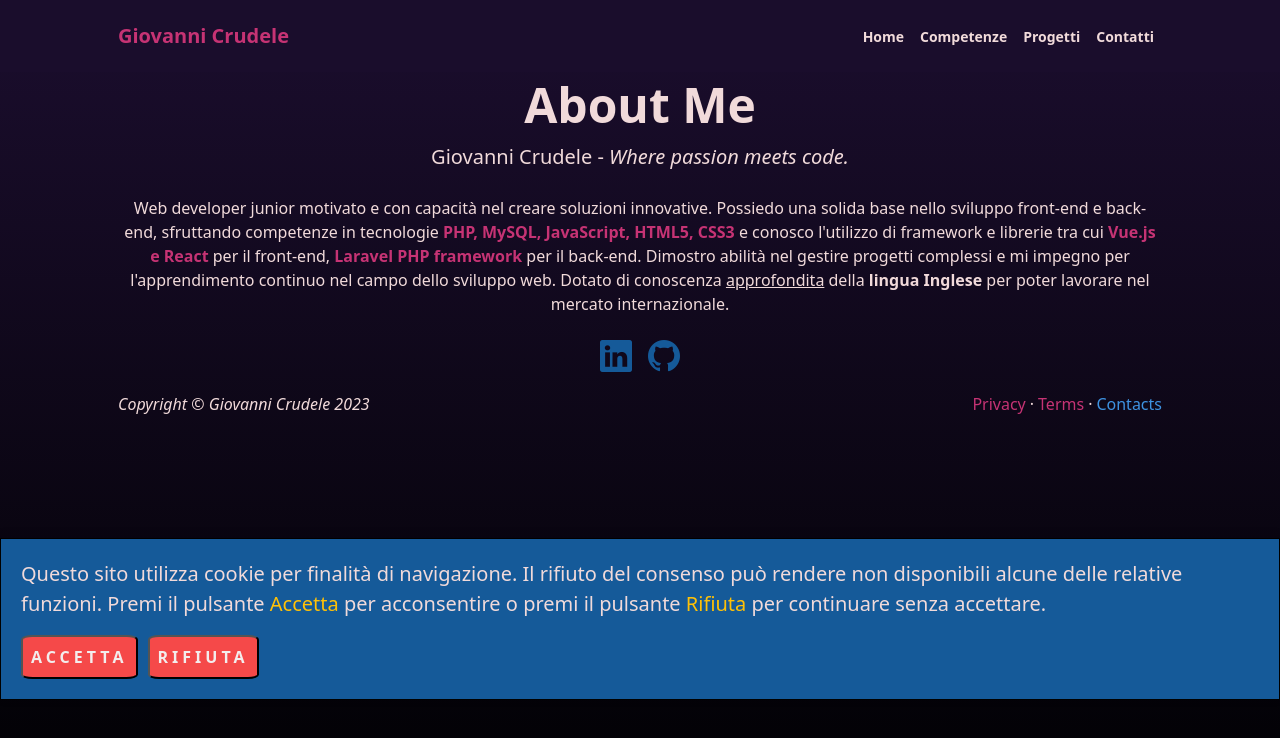
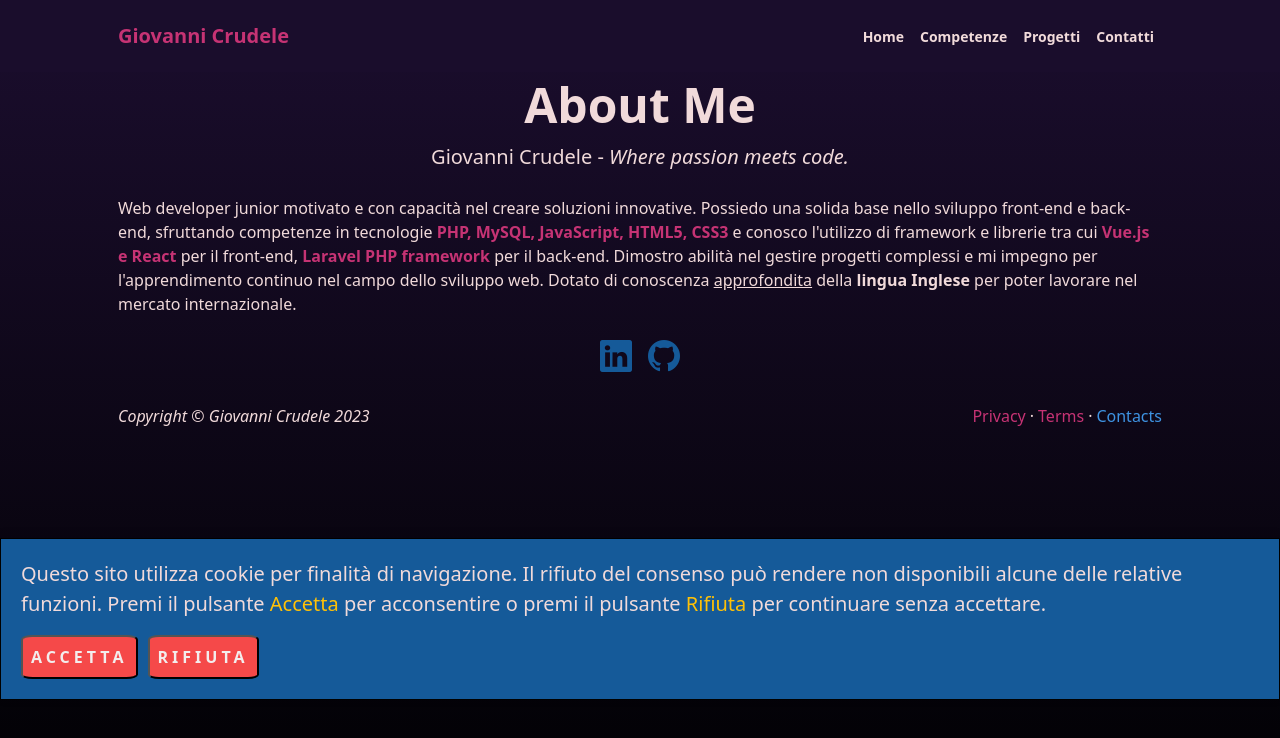
Before and after one commit to JarielGFox/neonsunset, a Vue app: page /about in a window 1280 px wide. Shown: the top 738 px of the page. Built offline with nearby package versions, Linux system fonts and the light colour scheme.

Commit message:
final v1

```diff
--- a/src/components/Footer.vue
+++ b/src/components/Footer.vue
@@ -2,7 +2,7 @@
 </script>
 
 <template>
-    <footer class="mt-auto py-2">
+    <footer class="mt-auto py-4">
         <div class="container px-5">
             <div class="row align-items-center justify-content-between flex-column flex-sm-row">
                 <div class="col-auto">
--- a/src/components/resume/Education.vue
+++ b/src/components/resume/Education.vue
@@ -13,7 +13,7 @@ export default {
         <div class="card shadow border-0 rounded-4 mt-4 mb-5">
             <div class="card-body p-5">
                 <div class="row align-items-center gx-5">
-                    <div class="col text-left fs-5 mb-4 mb-lg-0">
+                    <div class="col text-justify fs-5 mb-4 mb-lg-0">
                         <div class="bg-light p-4 rounded-4">
                             <div class="text-secondary fw-bolder mb-2">Dic 2023 - Mar 2024</div>
                             <div class="mb-2">
--- a/src/components/resume/Work.vue
+++ b/src/components/resume/Work.vue
@@ -7,7 +7,7 @@
         <div class="card shadow border-0 rounded-4 mb-5">
             <div class="card-body p-5">
                 <div class="row align-items-center gx-5">
-                    <div class="col text-left fs-5 mb-4 mb-lg-0">
+                    <div class="col text-justify fs-5 mb-4 mb-lg-0">
                         <div class="bg-light p-4 rounded-4">
                             <div class="text-primary fw-bolder mb-2">Mag 2023 - Presente</div>
                             <div class="small fw-bolder">Junior Web Developer</div>
--- a/src/views/About.vue
+++ b/src/views/About.vue
@@ -15,29 +15,33 @@ export default {
 <template>
   <section>
     <div class="container px-5">
-      <div class="row gx-5 justify-content-center">
-        <div class="col-xxl-8">
-          <div class="text-center text-pink-light my-1">
+      <div class="row gx-5">
+        <div class="col-md">
+          <div class="text-pink-light my-1 text-center">
             <h2 class="display-5 fw-bolder"><span class="text-gradient d-inline">About Me</span></h2>
             <p class="lead fw-light mb-4">Giovanni Crudele - <em>Where passion meets code.</em></p>
-            <p class="text-pink-light">Web developer junior motivato e con capacità nel creare soluzioni innovative.
+          </div>
+          <div class="text-pink-light my-1 text-justify">
+            <p class="text-pink-light text-justify">Web developer junior motivato e con capacità nel creare soluzioni
+              innovative.
               Possiedo una solida base nello sviluppo front-end e back-end, sfruttando competenze in tecnologie <span
                 class="text-pink"><strong> PHP, MySQL, JavaScript, HTML5, CSS3</strong></span> e conosco l'utilizzo di
               framework e librerie tra cui <span class="text-pink"><strong>Vue.js e React </strong></span> per il
               front-end, <span class="text-pink"><strong>Laravel PHP framework</strong></span> per il back-end.
               Dimostro abilità nel gestire progetti complessi e mi impegno per l'apprendimento continuo
               nel campo dello sviluppo web. Dotato di conoscenza <u>approfondita</u> della <strong>lingua
-                Inglese</strong> per poter lavorare nel mercato internazionale.</p>
-            <div class="d-flex w-100 gap-3 justify-content-center fs-2">
-              <a class="text-sea d-block" href="https://linkedin.com/in/giocrudele" title="Linkedin" target="_blank"><i
-                  class="bi bi-linkedin"></i>
-              </a>
-              <a class="text-sea d-block" href="https://github.com/JarielGFox" title="Github" target="_blank"><i
-                  class="bi bi-github"></i>
-              </a>
-            </div>
+                Inglese</strong> per poter lavorare nel mercato internazionale.
+            </p>
           </div>
         </div>
+      </div>
+      <div class="d-flex justify-content-center text-center fs-2 gap-3">
+        <a class="text-sea d-block" href="https://linkedin.com/in/giocrudele" title="Linkedin" target="_blank"
+          alt="Linkedin"><i class="bi bi-linkedin"></i>
+        </a>
+        <a class="text-sea d-block" href="https://github.com/JarielGFox" title="GitHub" target="_blank" alt="GitHub"><i
+            class="bi bi-github"></i>
+        </a>
       </div>
     </div>
   </section>
--- a/src/views/Contacts.vue
+++ b/src/views/Contacts.vue
@@ -14,7 +14,7 @@ export default {
 
 <template>
     <section class="py-0">
-        <div class="container-md px-5">
+        <div class="container-lg px-3">
             <!-- Contact Section-->
             <div class="bg-light rounded-4 py-3 px-4 px-md-2">
                 <div class="text-center mb-3">
--- a/src/views/Projects.vue
+++ b/src/views/Projects.vue
@@ -9,13 +9,15 @@ export default {
 
 <template>
     <!-- Projects Section-->
-    <section class="py-5">
-        <div class="container px-5 mb-5">
+    <section class="py-1">
+        <div class="container px-5 mb-3">
 
             <!-- Titolo Section -->
             <div class="text-center mb-5">
                 <h1 class="display-5 fw-bolder mb-0"><span class="text-pink-light d-inline">Progetti</span></h1>
+                <div class="text-light fs-5 mb-5">(Cliccare sui bottoni per espandere le sezioni)</div>
             </div>
+
 
             <!-- Collapse button 2024 -->
             <p class="d-flex justify-content-center gap-1">
@@ -282,7 +284,7 @@ export default {
     </section>
 
     <!-- Call to action section-->
-    <section class="py-5">
+    <section class="py-1">
         <div class="container px-5">
             <div class="text-center">
                 <h4 class="display-4 fw-bolder mb-4 text-pink-light">Vuoi saperne di più?</h4>
--- a/src/views/Resume.vue
+++ b/src/views/Resume.vue
@@ -20,6 +20,7 @@ export default {
     <div class="container px-5 my-5">
         <div class="text-center mb-3">
             <h1 class="display-5 fw-bolder mb-0"><span class="text-light">Curriculum Vitae</span></h1>
+            <div class="text-light fs-5 mb-5">(Cliccare sui bottoni per espandere le sezioni)</div>
         </div>
         <div class="row gx-5 justify-content-center">
             <div class="col-lg-12 col-xl-12 col-xxl-12">
```
